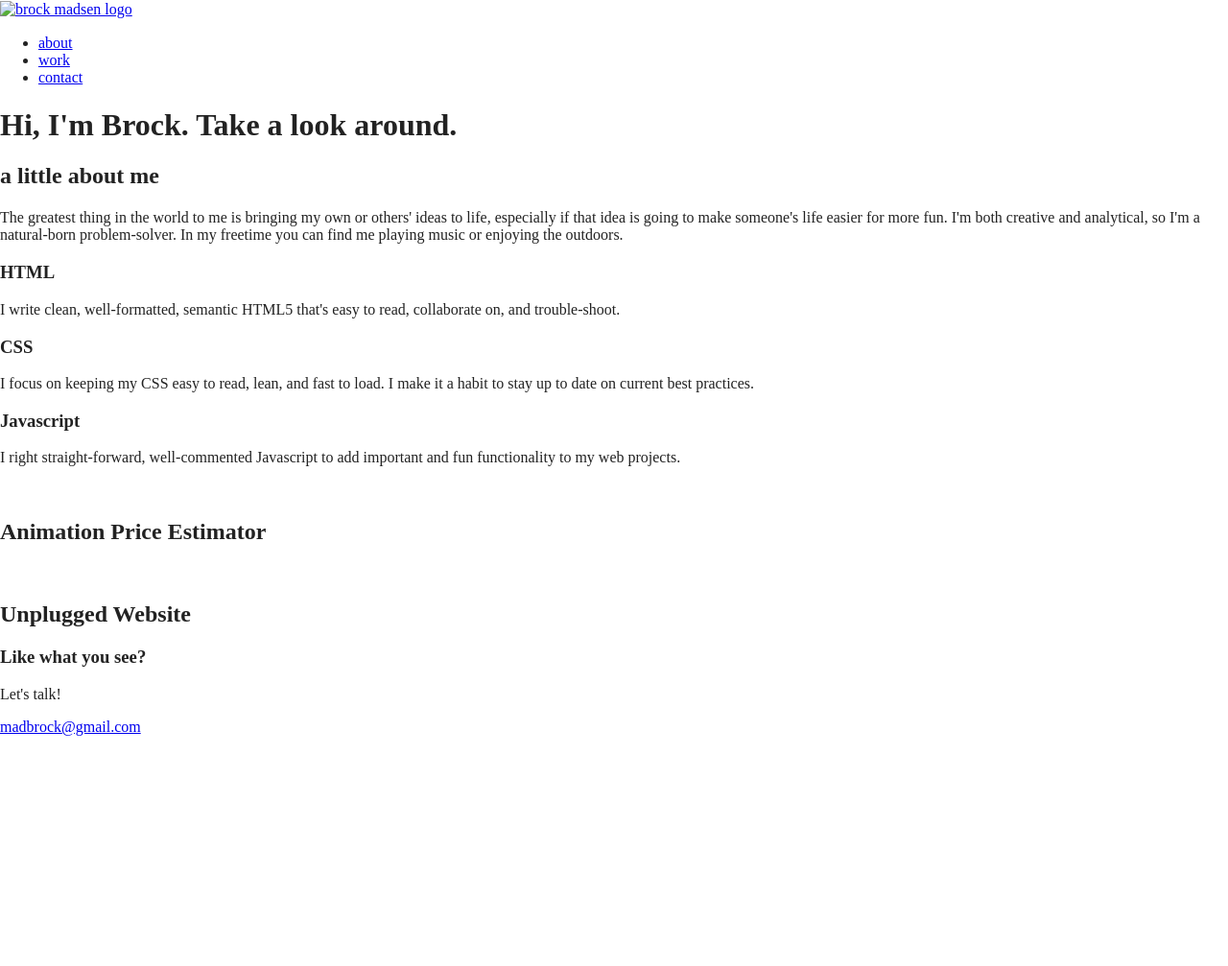
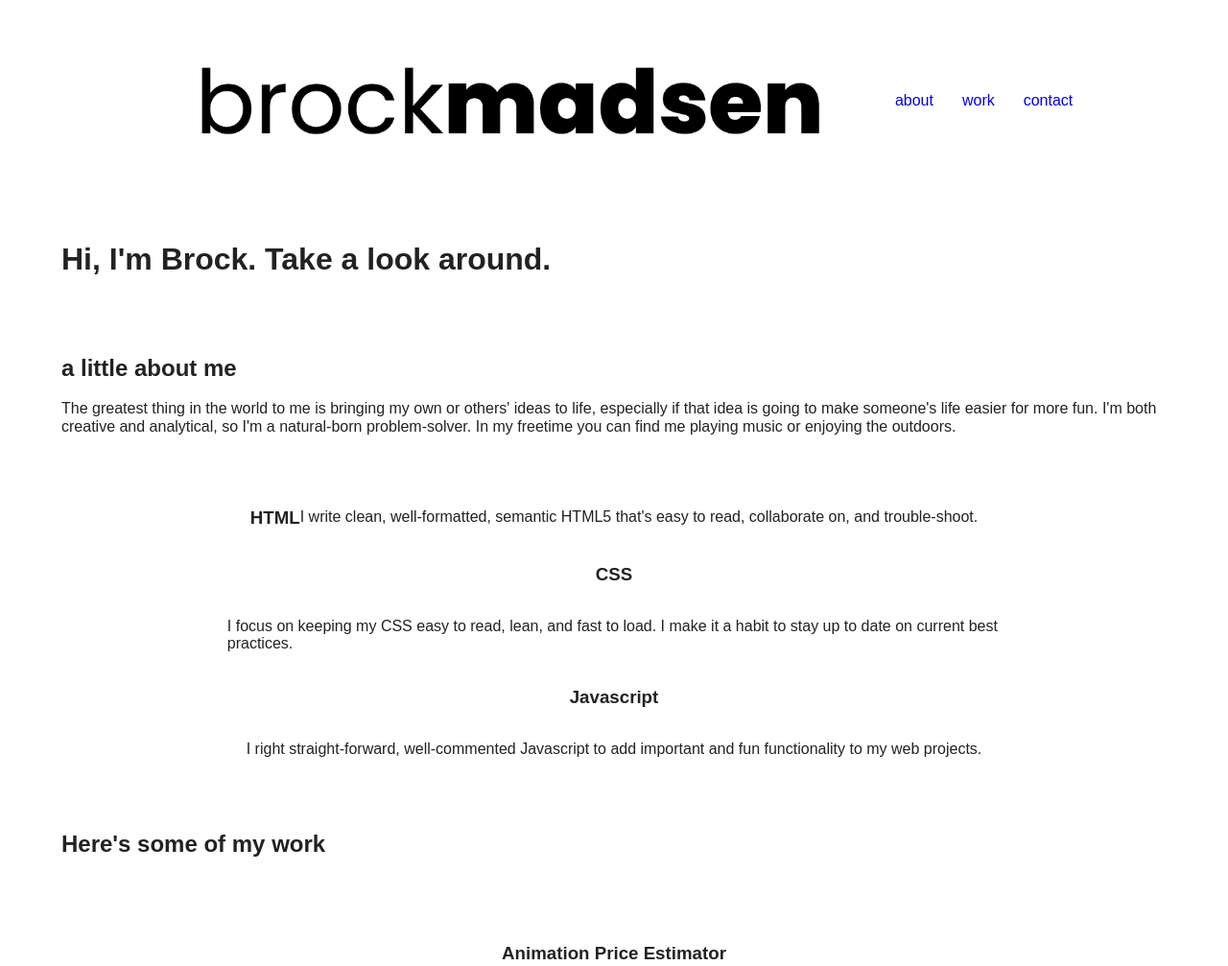
Before and after one commit to brockmoninoff/my-portfolio, a website built with Parcel: page index.html in a window 1280 px wide. Shown: the top 1007 px of the page at 96% size. Before the commit the page ends 800 px from the top, so only its background shows below. Built offline with nearby package versions, Linux system fonts and the light colour scheme.

Commit message:
Added flex css to homepage

```diff
--- a/css/main.css
+++ b/css/main.css
@@ -88,15 +88,131 @@ textarea {
    Author's custom styles
    ==========================================================================
    ========================================================================== */
+ html {
+   font-size: 16px;
+ }
 
+ ul,
+ ol {
+   list-style-type: none;
+ }
 
+ a {
+   text-decoration: none;
+ }
 
+ .content-wrapper {
+   width: 90%;
+   margin: 20px 0;
+ }
 
+body {
+  font-family: itc-avant-garde-gothic-pro, sans-serif;
+}
+/* ---------- Base Header Footer Styles ---------- */
 
+header, footer {
+  display: flex;
+  justify-content: center;
+  align-items: center;
+}
 
+/* ---------- Header Styles ---------- */
 
+header .content-wrapper {
+  display: flex;
+  justify-content: center;
+  align-items: center;
+  flex-flow: row wrap;
+}
 
+header figure {
+  width: 60%;
+  display: flex;
+  justify-content: center;
+  align-items: center;
+  flex-flow: row wrap;
+}
 
+header img {
+  width: 100%;
+}
+
+header nav {
+  display: flex;
+  justify-content: center;
+  align-items: center;
+  flex-flow: row wrap;
+}
+
+header nav ul {
+  display: flex;
+  justify-content: space-around;
+  align-items: center;
+  flex-flow: row wrap;
+  margin: 0;
+  padding: 0;
+}
+
+header nav ul li a {
+  margin: 0 15px;
+}
+
+/* ---------- homepage styles ---------- */
+
+.greeting {
+  display: flex;
+  justify-content: center;
+}
+
+.about {
+  display: flex;
+  justify-content: center;
+}
+
+.prof-skills {
+  display: flex;
+  justify-content: center;
+}
+
+.prof-skills .content-wrapper {
+  display: flex;
+  justify-content: center;
+  align-items: center;
+  flex-flow: row wrap;
+}
+
+.prof-skills article {
+  display: flex;
+  justify-content: center;
+  align-items: center;
+  flex-flow: row wrap;
+  width: 70%;
+}
+
+.work-examples {
+  display: flex;
+  justify-content: center;
+  flex-flow: row wrap;
+}
+
+.work-examples article {
+  display: flex;
+  justify-content: center;
+  align-items: center;
+  flex-flow: row wrap;
+}
+
+.work-examples figure {
+  width: 100%;
+}
+
+.contact {
+  display: flex;
+  justify-content: center;
+  align-items: center;
+  flex-flow: row wrap;
+}
 /* ==========================================================================
    Helper classes
    ========================================================================== */
--- a/index.html
+++ b/index.html
@@ -26,9 +26,11 @@
 
   <header>
     <div class="content-wrapper">
-      <a class="brock-logo" href="#">
-        <img src="" alt="brock madsen logo">
-      </a>
+      <figure>
+        <a class="brock-logo" href="#">
+          <img src="img/brockmadsen.png" alt="brock madsen logo">
+        </a>
+      </figure>
       <nav>
         <ul>
           <li><a href="about/index.html">about</a></li>
@@ -86,13 +88,14 @@
     </section>
     <section class="work-examples">
       <div class="content-wrapper">
+        <h2>Here's some of my work</h2>
         <article>
           <figure><a href="" target="_blank"><img></a></figure>
-          <h2>Animation Price Estimator</h2>
+          <h3>Animation Price Estimator</h3>
         </article>
         <article>
           <figure><a href="" target="_blank"><img></a></figure>
-          <h2>Unplugged Website</h2>
+          <h3>Unplugged Website</h3>
         </article>
       </div>
     </section>
```
Also changed, not shown: img/brockmadsen.png (added).
